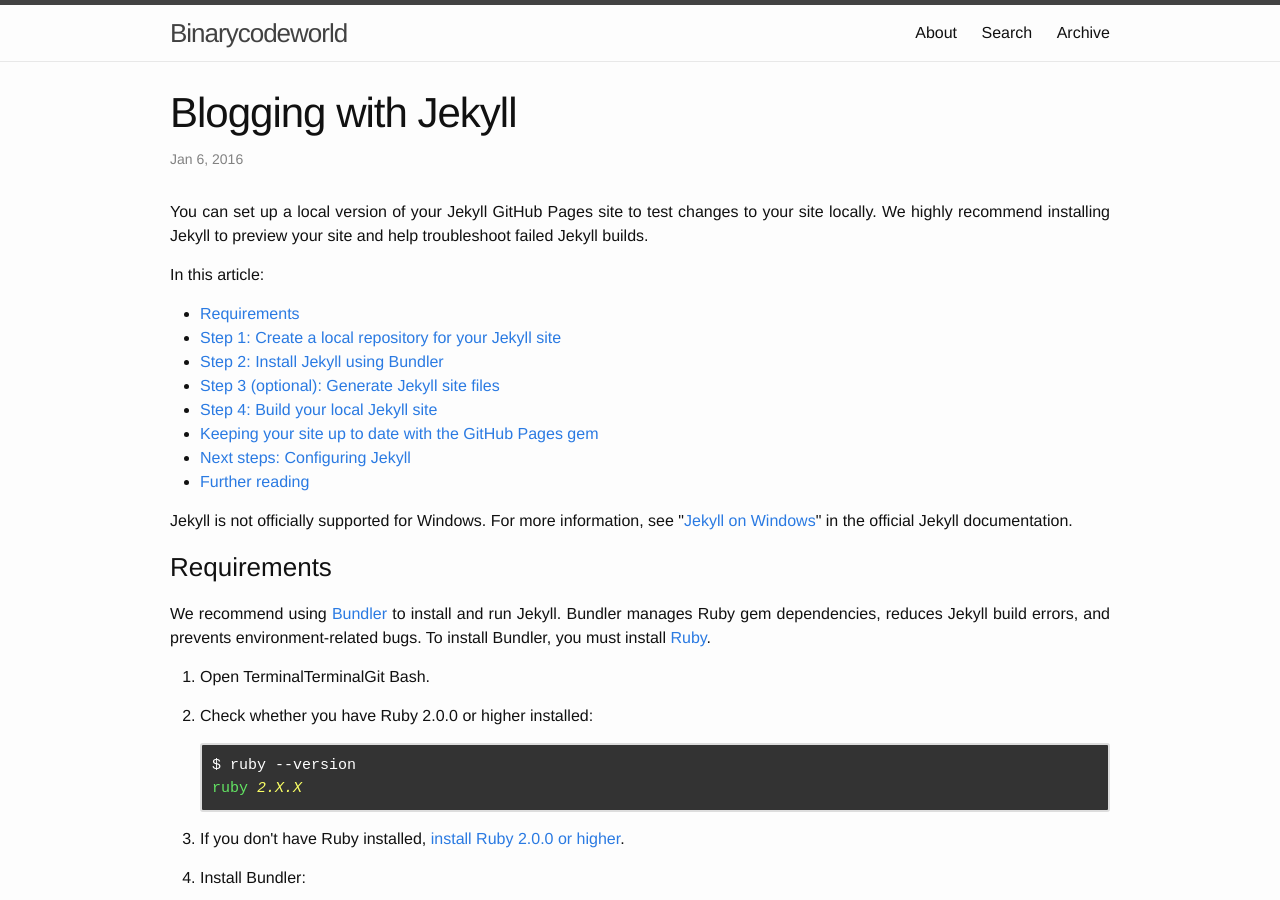
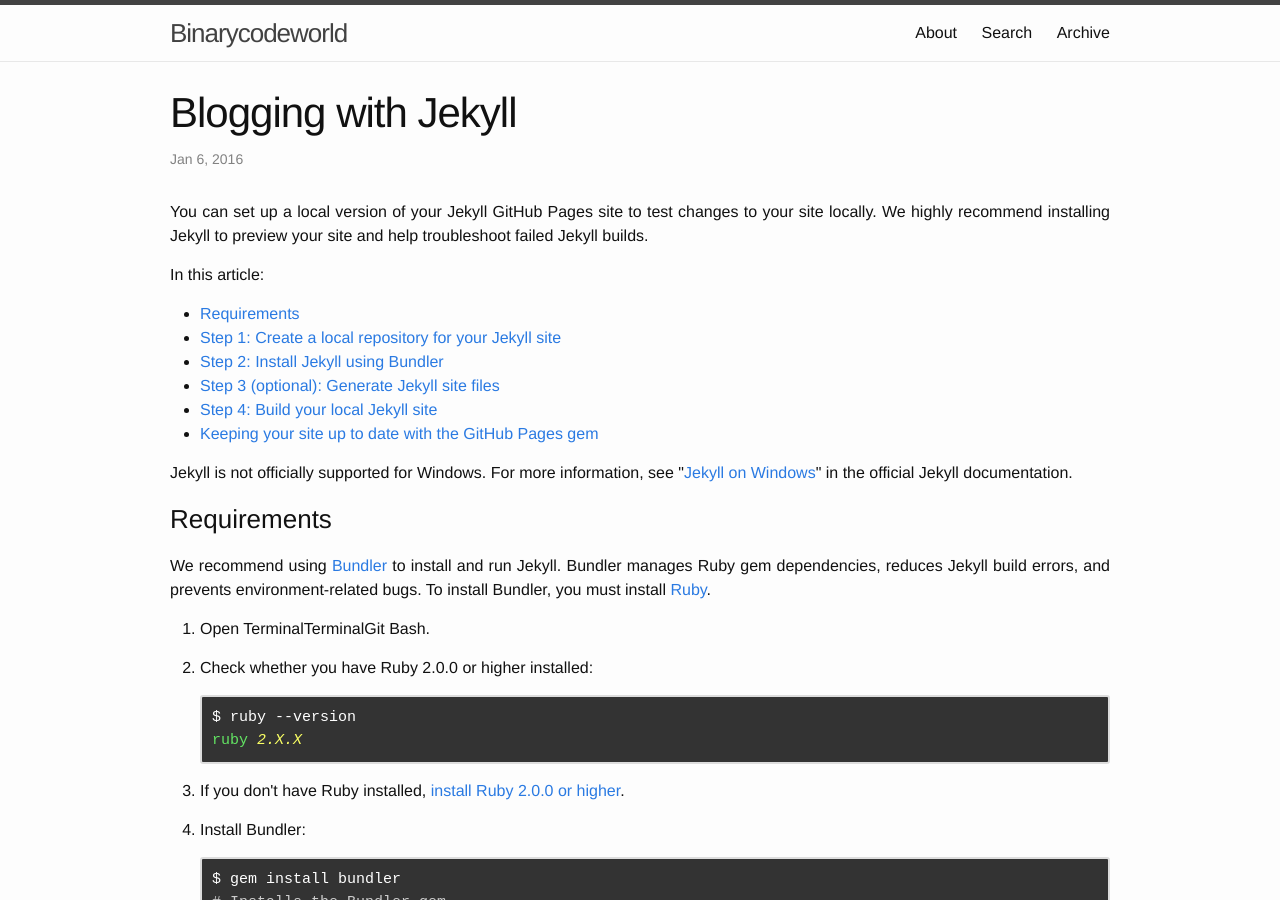
Before and after one commit to jithinjustin/jithinjustin.github.io, a Jekyll site: the page built from _posts/2016/2016-01-06-build-jekyll-blog.md, in a window 1280 px wide and 900 px high. Built offline with Jekyll 4.4.1, drawn with Linux system fonts in a browser that asks for light colours.

Commit message:
fix jekyll blog post.

```diff
--- a/_posts/2016/2016-01-06-build-jekyll-blog.md
+++ b/_posts/2016/2016-01-06-build-jekyll-blog.md
@@ -52,8 +52,6 @@
 <li><a href="#step-3-optional-generate-jekyll-site-files">Step 3 (optional): Generate Jekyll site files</a></li>
 <li><a href="#step-4-build-your-local-jekyll-site">Step 4: Build your local Jekyll site</a></li>
 <li><a href="#keeping-your-site-up-to-date-with-the-github-pages-gem">Keeping your site up to date with the GitHub Pages gem</a></li>
-<li><a href="#next-steps-configuring-jekyll">Next steps: Configuring Jekyll</a></li>
-<li><a href="#further-reading">Further reading</a></li>
 </ul>
 
 <div class="platform-windows">
```
